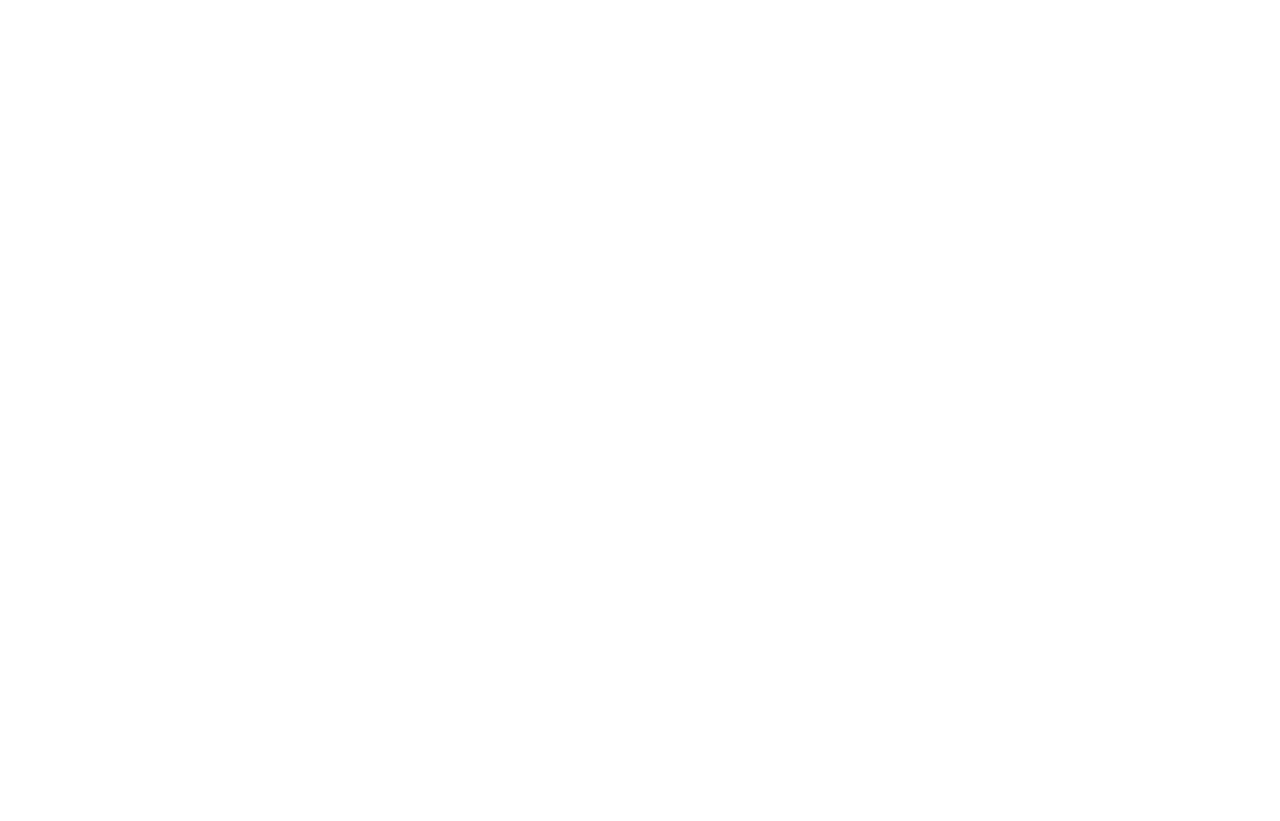
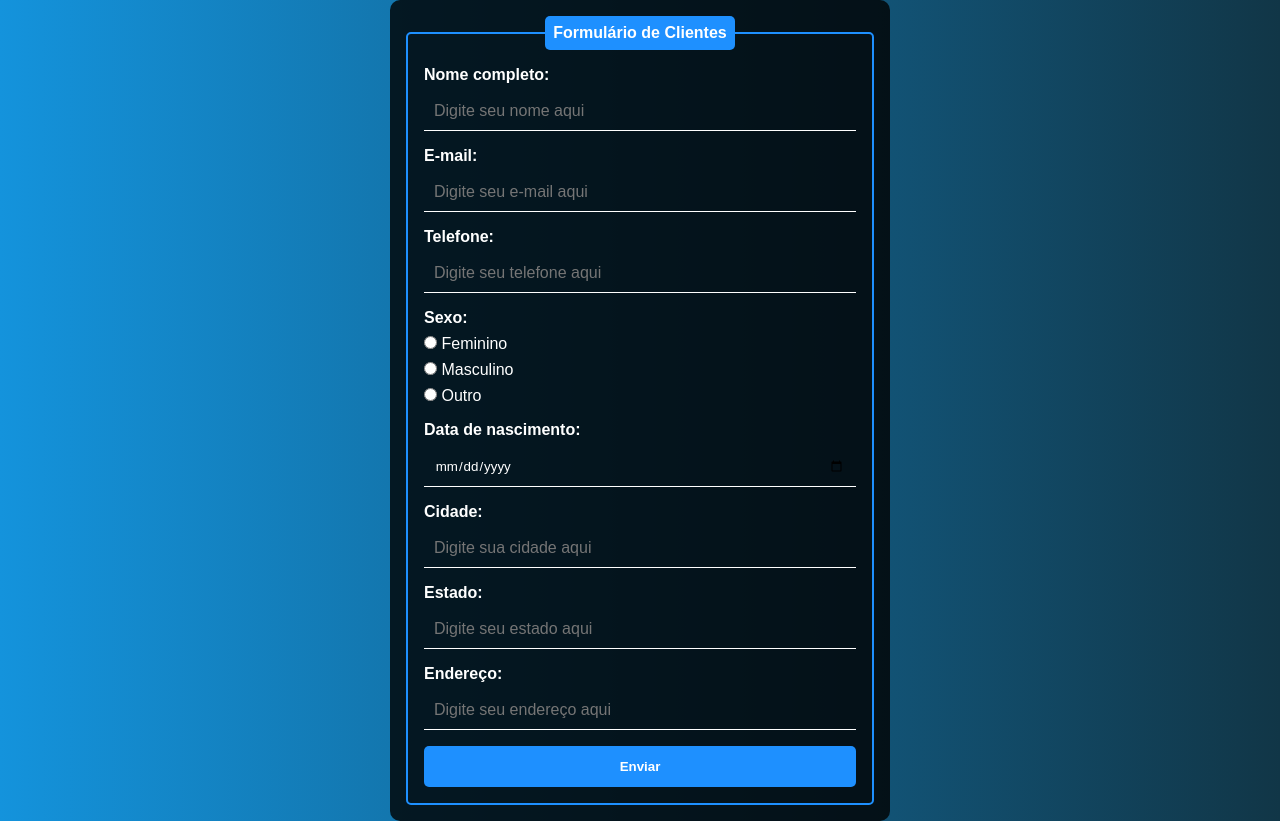
Before and after one commit to FellipeCastro/login-php, a plain HTML site: page index.html in a window 1280 px wide. Before the commit the page ends 800 px from the top, so only its background shows below. Drawn offline with Linux system fonts and the light colour scheme.

Commit message:
frontend finalizado

```diff
--- a/index.html
+++ b/index.html
@@ -3,9 +3,74 @@
 <head>
     <meta charset="UTF-8">
     <meta name="viewport" content="width=device-width, initial-scale=1.0">
-    <title></title>
+    <title>Formulário</title>
+
+    <!--CSS-->
+    <link rel="stylesheet" href="style.css">
 </head>
 <body>
+    <div class="form-container">
+        <form action="" method="post" class="form">
+            <fieldset>
+                <legend>Formulário de Clientes</legend>
 
+                <div class="input-container">
+                    <label for="nome">Nome completo:</label>
+                    <input type="text" name="nome" id="nome" class="input-text" placeholder="Digite seu nome aqui" required>
+                </div>
+
+                <div class="input-container">
+                    <label for="email">E-mail:</label>
+                    <input type="email" name="email" id="email" class="input-text" placeholder="Digite seu e-mail aqui" required>
+                </div>
+
+                <div class="input-container">
+                    <label for="telefone">Telefone:</label>
+                    <input type="number" name="telefone" id="telefone" class="input-text" placeholder="Digite seu telefone aqui" required>
+                </div>
+
+                <div class="input-container">
+                    <span>Sexo:</span>
+
+                    <div class="radio-container">
+                        <input type="radio" name="genero" id="feminino">
+                        <label for="feminino">Feminino</label>
+                    </div>
+
+                    <div class="radio-container">
+                        <input type="radio" name="genero" id="masculino">
+                        <label for="masculino">Masculino</label>
+                    </div>
+
+                    <div class="radio-container">
+                        <input type="radio" name="genero" id="outro">
+                        <label for="outro">Outro</label>
+                    </div>
+                </div>
+
+                <div class="input-container">
+                    <label for="data-nascimento">Data de nascimento:</label>
+                    <input type="date" name="data-nascimento" id="data-nascimento" class="input-date" required>
+                </div>
+
+                <div class="input-container">
+                    <label for="cidade">Cidade:</label>
+                    <input type="text" name="cidade" id="cidade" class="input-text" placeholder="Digite sua cidade aqui" required>
+                </div>
+
+                <div class="input-container">
+                    <label for="estado">Estado:</label>
+                    <input type="text" name="estado" id="estado" class="input-text" placeholder="Digite seu estado aqui" required>
+                </div>
+
+                <div class="input-container">
+                    <label for="endereco">Endereço:</label>
+                    <input type="text" name="endereco" id="endereco"class="input-text" placeholder="Digite seu endereço aqui" required>
+                </div>
+
+                <button type="submit" class="submit-btn">Enviar</button>
+            </fieldset>
+        </form>
+    </div>
 </body>
 </html>
--- /dev/null
+++ b/style.css
@@ -0,0 +1,94 @@
+* {
+    margin: 0;
+    padding: 0;
+    box-sizing: border-box;
+    font-family: Arial, Helvetica, sans-serif;
+}
+
+body {
+    min-height: 100vh;
+    background-image: linear-gradient(to right, rgb(20, 147, 220), rgb(17, 54, 71));
+    display: flex;
+    align-items: center;
+    justify-content: center;
+}
+
+.form {
+    width: 500px;
+    background-color: rgba(0, 0, 0, 0.8);
+    padding: 1em;
+    border-radius: 10px;
+}
+
+.form fieldset {
+    width: 100%;
+    padding: 1em;
+    border-radius: 5px;
+    border: 2px solid #1e90ff;
+    display: flex;
+    flex-direction: column;
+    align-items: center;
+    justify-content: center;
+    gap: 1em;
+}
+
+.form fieldset legend {
+    padding: .5em;
+    color: #fff;
+    font-weight: bold;
+    background-color: #1e90ff;
+    border-radius: 5px;
+    text-align: center;
+}
+
+.form .input-container {
+    width: 100%;
+    display: flex;
+    flex-direction: column;
+    gap: .5em;
+}
+
+.form .input-container label, .form .input-container span {
+    color: #fff;
+    font-weight: bold;
+}
+
+.form .input-container .input-text {
+    width: 100%;
+    padding: 10px;
+    background-color: transparent;
+    border: none;
+    border-bottom: 1px solid #fff;
+    outline: none;
+    font-size: 1em;
+    color: #fff;
+}
+
+.form .input-container .radio-container label {
+    font-weight: normal;
+}
+
+.form .input-container .input-date {
+    width: 100%;
+    padding: .8em;
+    background-color: transparent;
+    color: #fff;
+    border: none;
+    border-bottom: 1px solid #fff;
+}
+
+.submit-btn {
+    width: 100%;
+    padding: 1em;
+    color: #fff;
+    font-weight: bold;
+    background-color: #1e90ff;
+    border-radius: 5px;
+    border: none;
+    cursor: pointer;
+    transition: .5s;
+}
+
+.submit-btn:hover {
+    background-color: #1e90ff99;
+}
```
Also changed, not shown: styles.css (deleted).
